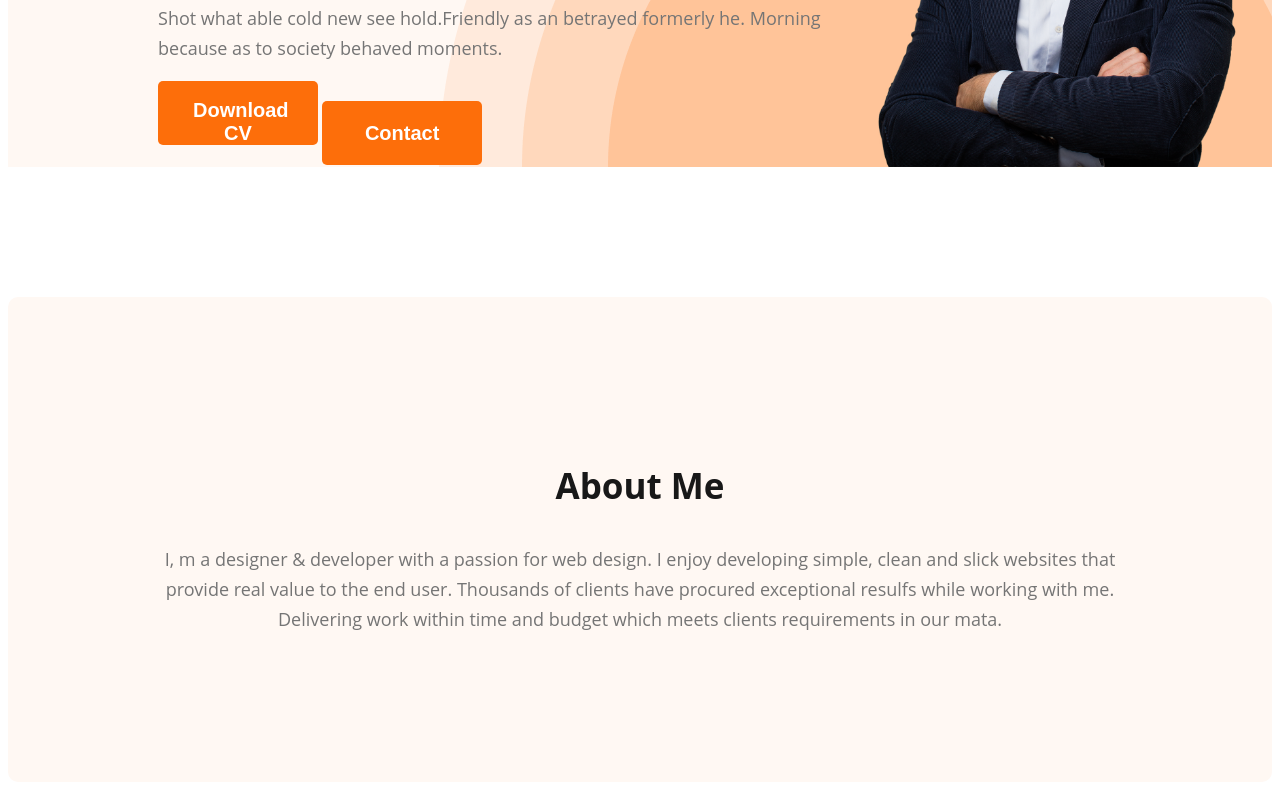
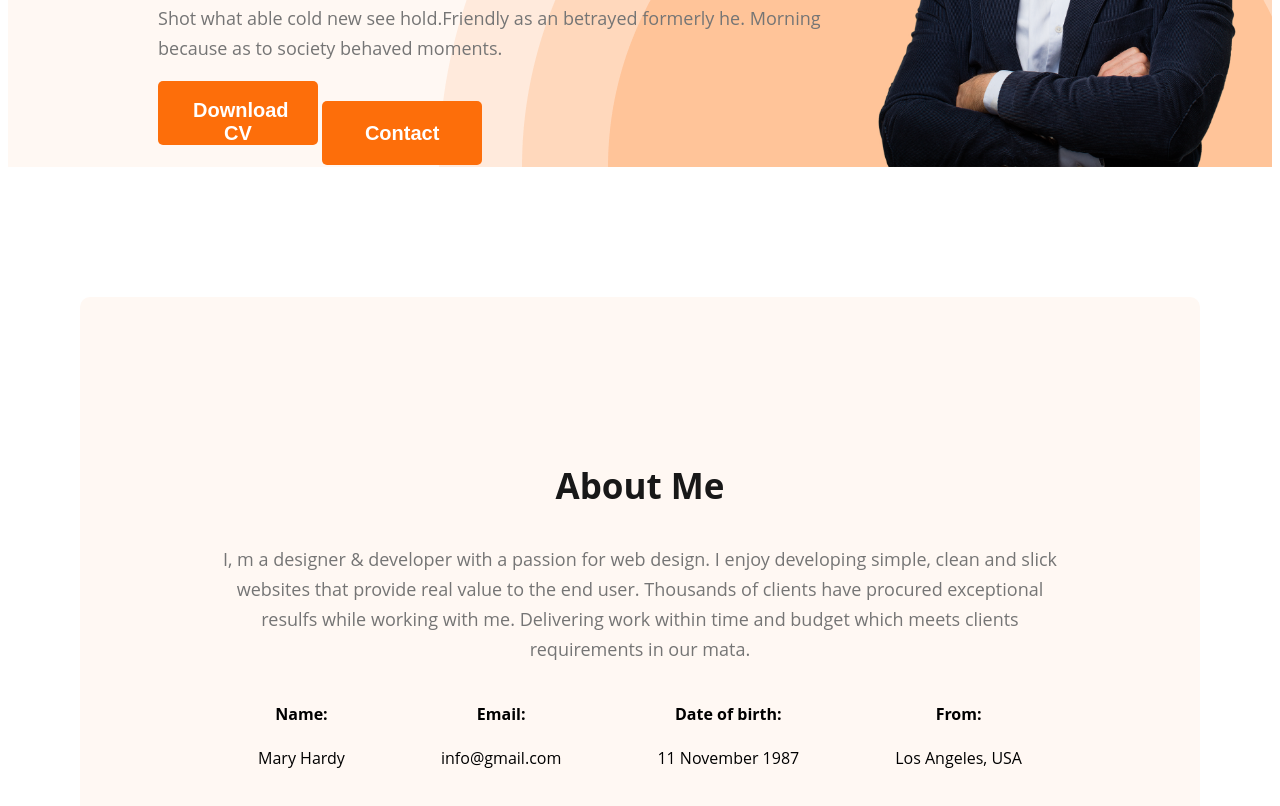
Before and after one commit to mustakahmmed/web-developer-portfolio, a plain HTML site: page index.html in a window 1280 px wide. Shown: the part 472-1278 px from the top of the page. Drawn offline with Linux system fonts and the light colour scheme.

Commit message:
added about information

```diff
--- a/index.html
+++ b/index.html
@@ -40,7 +40,26 @@
                    working with me.
                  Delivering work within time and budget
                   which meets clients requirements in our mata.</p>
-        </section>
+
+        <div class="about-info-container">
+            <div class="about-info">
+                <h4 class="info-titel">Name:</h4>
+                <p class="info-description"> Mary Hardy </p>
+            </div>
+            <div class="about-info">
+                <h4 class="info-titel">Email:</h4>
+                <p class="info-description">  info@gmail.com</p>
+            </div>
+            <div class="about-info">
+                <h4 class="info-titel">Date of birth:</h4>
+                <p class="info-description">11 November 1987</p>
+            </div>
+            <div class="about-info">
+                <h4 class="info-titel">From:</h4>
+                <p class="info-description">Los Angeles, USA</p>
+            </div>
+        </div>
+    </section>
 
     </main>
     <footer>
--- a/style/portfolio.css
+++ b/style/portfolio.css
@@ -105,3 +105,14 @@ line-height: normal;
    font-weight: 400;
    line-height: 30px;
 }
+main{
+   max-width: 1120px;
+   margin: 0px auto;
+}
+.about-info-container{
+   display: flex;
+   justify-content: space-around;
+}
+.about-info{
+   text-align: center;
+}
```
